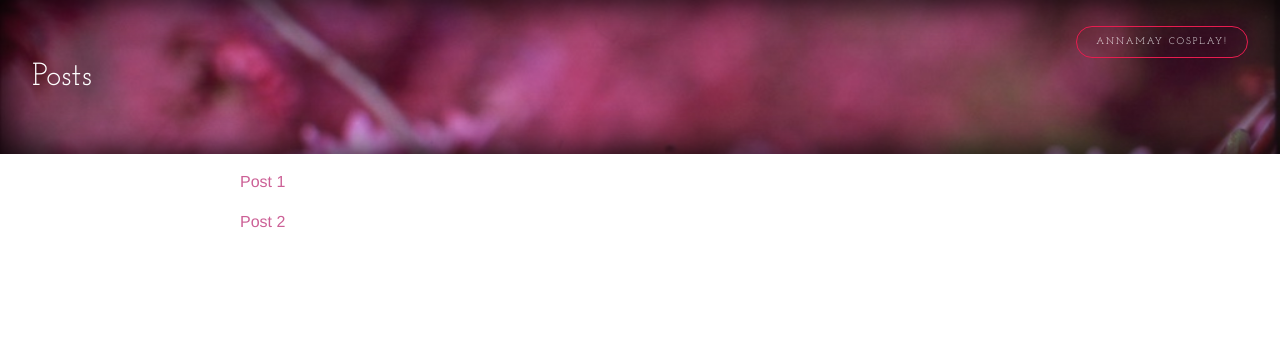
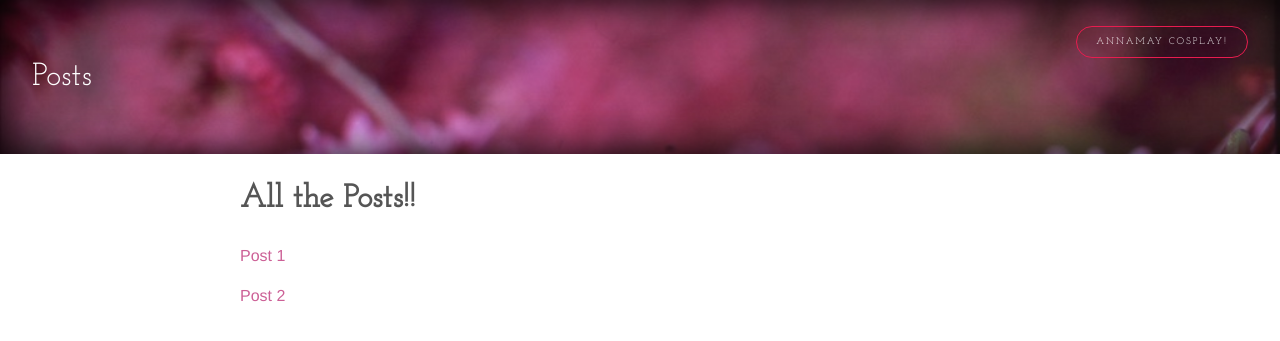
Before and after one commit to annamay8/annamay8.github.io, a Jekyll site: the page built from posts.html, in a window 1280 px wide. Shown: the top 341 px of the page. Built offline with Jekyll 4.4.1, drawn with Linux system fonts in a browser that asks for light colours.

Commit message:
Update posts.html

```diff
--- a/posts.html
+++ b/posts.html
@@ -7,6 +7,7 @@ title: Posts
   <p>Posts</p>
 </header>
 <main>
+  <h1>All the Posts!!</h1>
   <p><a href="#">Post 1</a></p>
   <p><a href="#">Post 2</a></p>
 </main>
```
